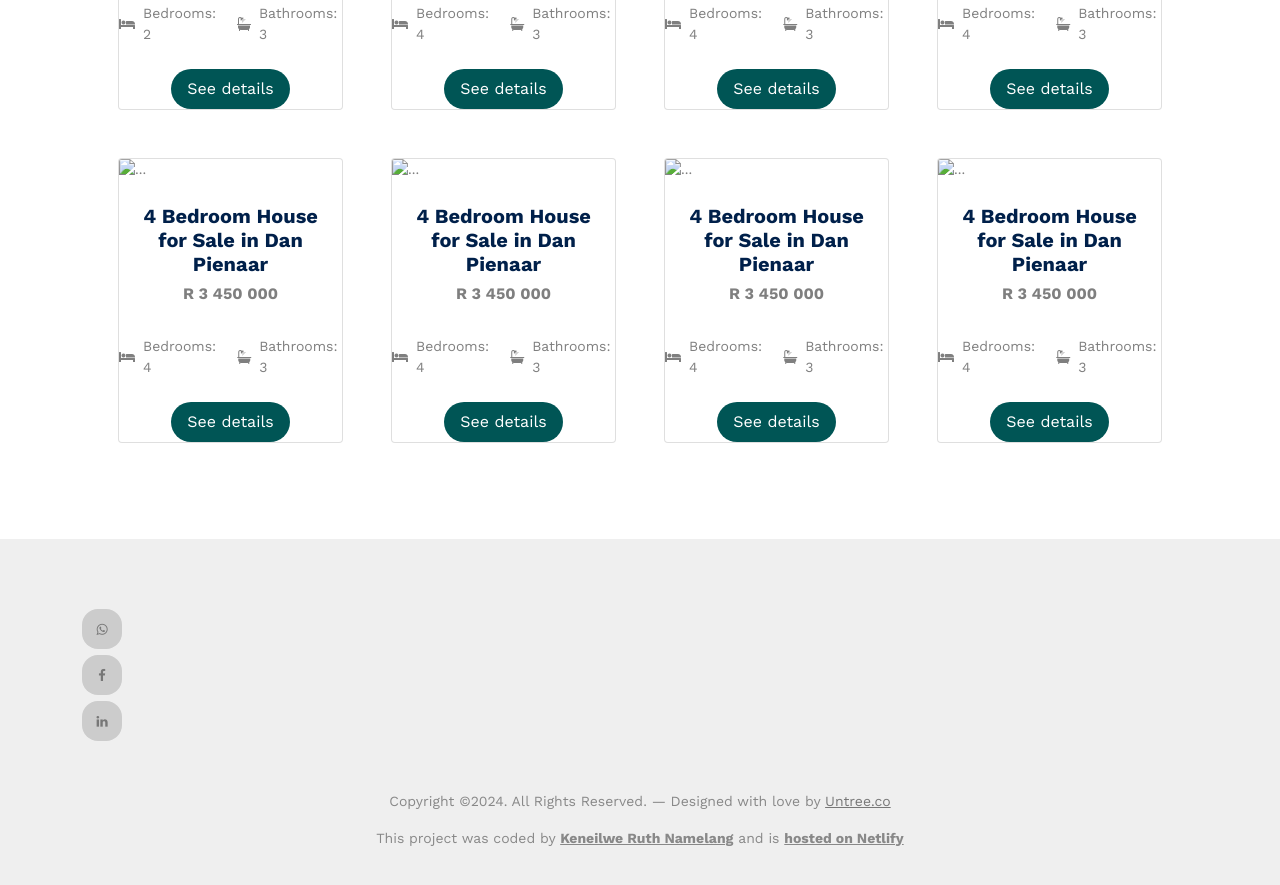
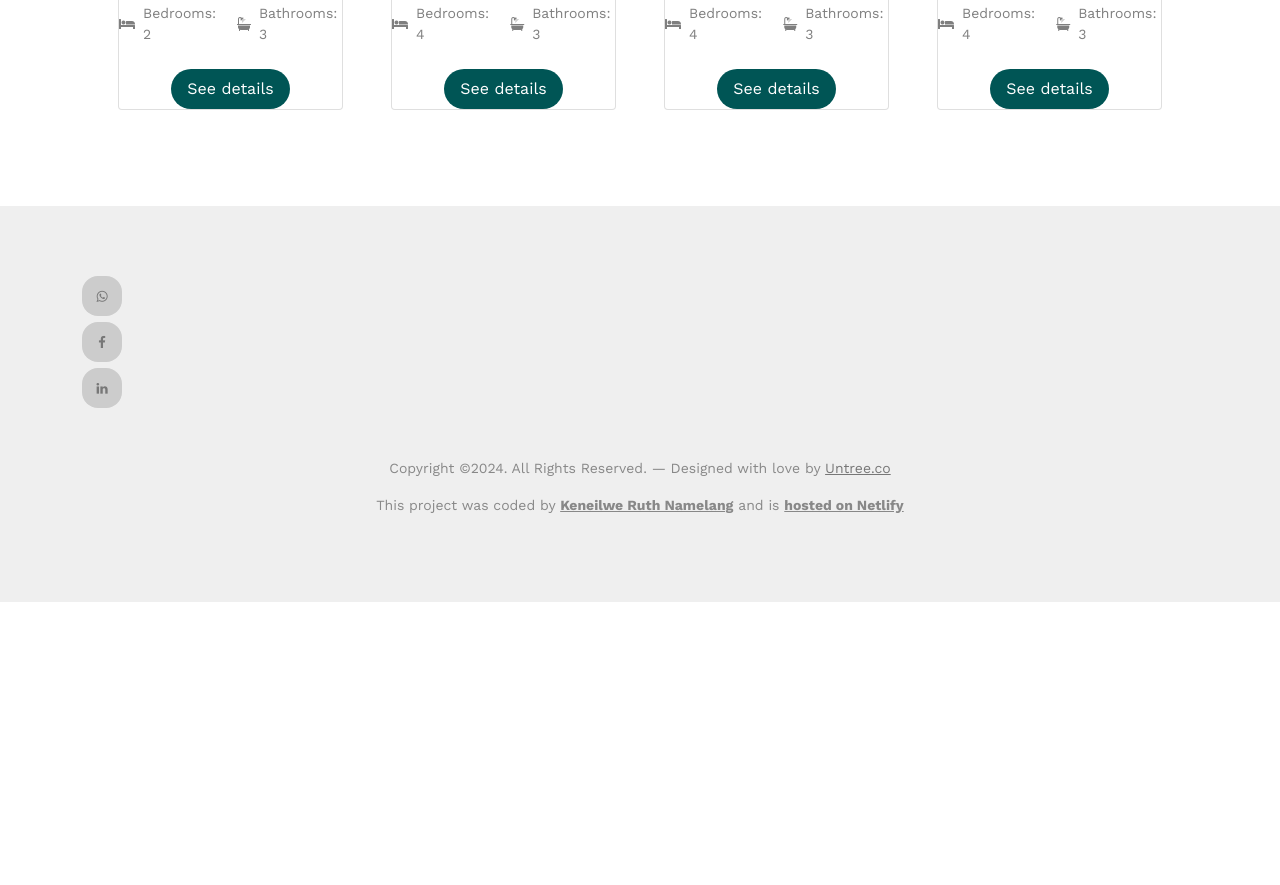
Before and after one commit to KeneilweRuthNamelang/My-Property-Guy, a plain HTML site: page properties.html in a window 1280 px wide. Shown: the part 976-1861 px from the top of the page. After the commit the page ends 1578 px from the top, so only its background shows below. Drawn offline with nearby package versions, Linux system fonts and the light colour scheme; files whose address does not match are found by name.

Commit message:
Update properties.html

```diff
--- a/properties.html
+++ b/properties.html
@@ -203,130 +203,6 @@
 					</div>
 				</div>
 
-				<!-- Product 5 image-->
-				<div class="col mb-5">
-					<div class="card h-100">
-						<img class="card-img-top" src="images/property1a.png" alt="..." />
-						<!-- Product details-->
-						<div class="card-body p-4">
-							<div class="text-center">
-								<!-- Product name-->
-								<h5 class="fw-bolder">4 Bedroom House for Sale in Dan Pienaar</h5>
-								<!-- Product price-->
-							<h6 class="mb-2 fw-bolder"><span>R 3 450 000</span></h6>
-							</div>
-						</div>
-						<div class="property-content">
-							<div>
-								<div class="specs d-flex mb-4">
-									<span class="d-block d-flex align-items-center me-3">
-										<span class="icon-bed me-2"></span>
-										<span class="caption">Bedrooms: 4</span>
-									</span>
-									<span class="d-block d-flex align-items-center">
-										<span class="icon-bath me-2"></span>
-										<span class="caption">Bathrooms: 3</span>
-									</span>
-								</div>
-								<div class="text-center"><a href="property1.html" class="btn btn-primary py-2 px-3">See details</a></div>
-								</div>
-						</div>
-					</div>
-				</div>
-
-				<!-- Product 6 image-->
-				<div class="col mb-5">
-					<div class="card h-100">
-						<img class="card-img-top" src="images/property1a.png" alt="..." />
-						<!-- Product details-->
-						<div class="card-body p-4">
-							<div class="text-center">
-								<!-- Product name-->
-								<h5 class="fw-bolder">4 Bedroom House for Sale in Dan Pienaar</h5>
-								<!-- Product price-->
-							<h6 class="mb-2 fw-bolder"><span>R 3 450 000</span></h6>
-							</div>
-						</div>
-						<div class="property-content">
-							<div>
-								<div class="specs d-flex mb-4">
-									<span class="d-block d-flex align-items-center me-3">
-										<span class="icon-bed me-2"></span>
-										<span class="caption">Bedrooms: 4</span>
-									</span>
-									<span class="d-block d-flex align-items-center">
-										<span class="icon-bath me-2"></span>
-										<span class="caption">Bathrooms: 3</span>
-									</span>
-								</div>
-								<div class="text-center"><a href="property1.html" class="btn btn-primary py-2 px-3">See details</a></div>
-								</div>
-						</div>
-					</div>
-				</div>
-
-				 <!-- Product 7 image-->
-				 <div class="col mb-5">
-					<div class="card h-100">
-						<img class="card-img-top" src="images/property1a.png" alt="..." />
-						<!-- Product details-->
-						<div class="card-body p-4">
-							<div class="text-center">
-								<!-- Product name-->
-								<h5 class="fw-bolder">4 Bedroom House for Sale in Dan Pienaar</h5>
-								<!-- Product price-->
-							<h6 class="mb-2 fw-bolder"><span>R 3 450 000</span></h6>
-							</div>
-						</div>
-						<div class="property-content">
-							<div>
-								<div class="specs d-flex mb-4">
-									<span class="d-block d-flex align-items-center me-3">
-										<span class="icon-bed me-2"></span>
-										<span class="caption">Bedrooms: 4</span>
-									</span>
-									<span class="d-block d-flex align-items-center">
-										<span class="icon-bath me-2"></span>
-										<span class="caption">Bathrooms: 3</span>
-									</span>
-								</div>
-								<div class="text-center"><a href="property1.html" class="btn btn-primary py-2 px-3">See details</a></div>
-								</div>
-						</div>
-					</div>
-				</div>
-
-				<!-- Product 8 image-->
-				<div class="col mb-5">
-					<div class="card h-100">
-						<img class="card-img-top" src="images/property1a.png" alt="..." />
-						<!-- Product details-->
-						<div class="card-body p-4">
-							<div class="text-center">
-								<!-- Product name-->
-								<h5 class="fw-bolder">4 Bedroom House for Sale in Dan Pienaar</h5>
-								<!-- Product price-->
-							<h6 class="mb-2 fw-bolder"><span>R 3 450 000</span></h6>
-							</div>
-						</div>
-						<div class="property-content">
-							<div>
-								<div class="specs d-flex mb-4">
-									<span class="d-block d-flex align-items-center me-3">
-										<span class="icon-bed me-2"></span>
-										<span class="caption">Bedrooms: 4</span>
-									</span>
-									<span class="d-block d-flex align-items-center">
-										<span class="icon-bath me-2"></span>
-										<span class="caption">Bathrooms: 3</span>
-									</span>
-								</div>
-								<div class="text-center"><a href="property1.html" class="btn btn-primary py-2 px-3">See details</a></div>
-								</div>
-						</div>
-					</div>
-				</div>
-
 			</div>
 		</div>
 	</section>
```
